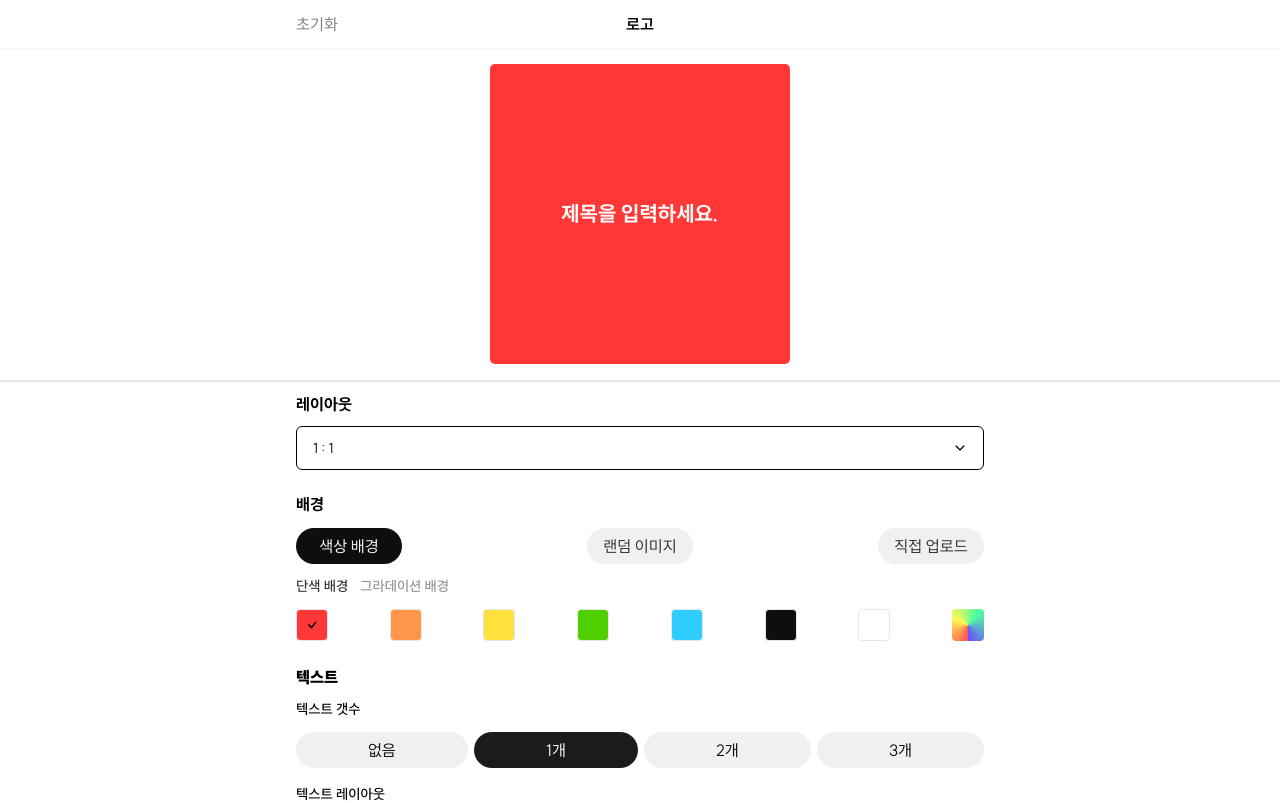
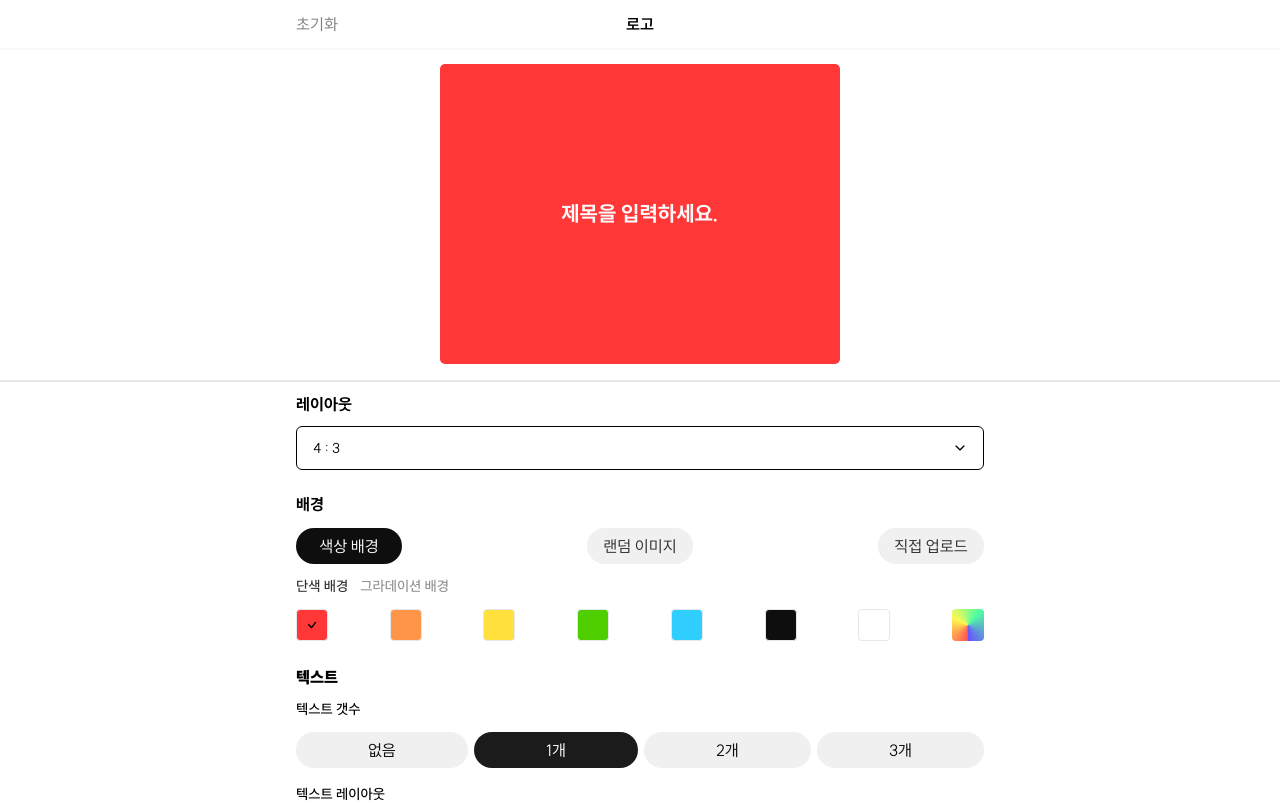
Before and after one commit to Yangjaecheon-Otter-Guardians/simple-thumbnail, a React (Create React App) app in the folder frontend/: page / in a window 1280 px wide. Shown: the top 803 px of the page. Built offline with nearby package versions, Linux system fonts and the light colour scheme.

Commit message:
feat: 드롭다운 초기값 넣을 수 있게 수정, 레이아웃 초기 값 4:3으로 설정

```diff
--- a/frontend/src/atom/index.tsx
+++ b/frontend/src/atom/index.tsx
@@ -21,7 +21,7 @@ const isEditState = atom({
   default: false,
 });
 
-const INITIALRATIO = 1;
+const INITIALRATIO = 4 / 3;
 export const ratioAtom = atom({
   key: 'previewRatio',
   default: INITIALRATIO,
--- a/frontend/src/components/common/Dropdown.tsx
+++ b/frontend/src/components/common/Dropdown.tsx
@@ -3,16 +3,17 @@ import { IoIosArrowDown } from 'react-icons/io';
 import { BsCheck2 } from 'react-icons/bs';
 
 interface Props<T> {
+  defaultValue?: number;
   list: T[];
   handleChange: (selectedValue: T) => void;
 }
 
-function Dropdown<T extends string>({ list, handleChange }: Props<T>) {
+function Dropdown<T extends string>({ defaultValue: value, list, handleChange }: Props<T>) {
   const [isOpen, setIsOpen] = useState(false);
-  const [title, setTitle] = useState(list[0]);
+  const [title, setTitle] = useState(list[value ?? 0]);
   const [dropdownList, setDropdownList] = useState(
     list.map((elem, idx) => {
-      return { content: elem, checked: idx === 0 ? true : false };
+      return { content: elem, checked: idx === value ?? 0 ? true : false };
     }),
   );
 
--- a/frontend/src/sections/RatioTool.tsx
+++ b/frontend/src/sections/RatioTool.tsx
@@ -1,6 +1,6 @@
 import { ratioAtom } from 'atom';
+import Dropdown from 'components/common/Dropdown';
 import { useSetRecoilState } from 'recoil';
-import Dropdown from 'components/common/Dropdown';
 
 export default function RatioTool() {
   const setPreviewRatio = useSetRecoilState(ratioAtom);
@@ -13,6 +13,7 @@ export default function RatioTool() {
     <div className="w-full my-[10px]">
       <div className="mb-[10px] font-bold">레이아웃</div>
       <Dropdown
+        defaultValue={1}
         list={Object.keys(PREVIEWRATIOOPTIONS) as (keyof PreviewRatioOptionsType)[]}
         handleChange={handleSelectChange}
       />
```
